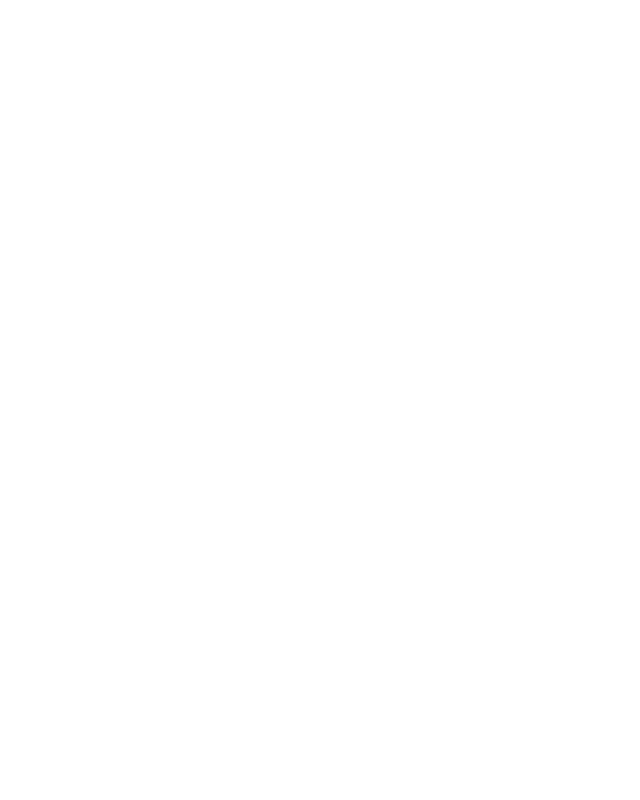
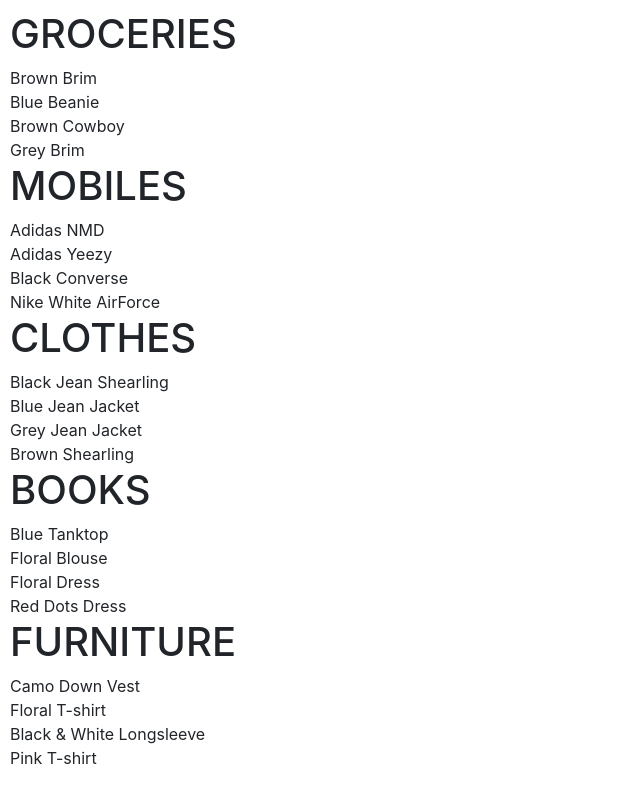
Before and after one commit to Ishaan97/e-commerce-website, a React (Create React App) app: page /shop in a window 1280 px wide. Shown: the whole page, without its empty margins (0-640 px from the left). Built offline with nearby package versions, Linux system fonts and the light colour scheme.

Commit message:
collection preview component

```diff
--- a/src/App.js
+++ b/src/App.js
@@ -3,23 +3,20 @@
 
 
 import HomePage from "./pages/homepage/homepage.component";
+import ShopPage from "./pages/shop/shop.component"
 
 import 'bootstrap/dist/css/bootstrap.min.css';
 import './App.css';
 
 
-const GroceriesPage = () => (
-  <div>
-      <h1>Grocery PAGE</h1>
-  </div>
-)
+
 
 function App() {
   return (
     <div className="body">
       <Switch>
         <Route exact path='/' component={HomePage}/>
-        <Route path='/groceries' component={GroceriesPage}/>
+        <Route path='/shop' component={ShopPage}/>
       </Switch>
     </div>
   );
--- a/src/components/categoryList/categoryList.component.js
+++ b/src/components/categoryList/categoryList.component.js
@@ -20,25 +20,25 @@
                     title:"Mobiles",
                     imageUrl : "https://uswitch-mobiles-contentful.imgix.net/qhi9fkhtpbo3/3N5bH3FCJym48O6AOcM0wO/323220d01f30efd281c2a4a136dd2154/history-of-mobile-phones.jpg",
                     id :2,
-                    linkUrl: "hats"
+                    linkUrl: "groceries"
                 },
                 {
                     title:"Clothes",
                     imageUrl : "https://ensightskills.org/wp-content/uploads/2017/12/fashionable_women_icons_colored_cartoon_design_6830012.jpg",
                     id :3,
-                    linkUrl: "hats"
+                    linkUrl: "groceries"
                 },
                 {
                     title:"Books",
                     imageUrl : "https://images.indianexpress.com/2020/04/books_759.jpg",
                     id :4,
-                    linkUrl: "hats"
+                    linkUrl: "groceries"
                 },
                 {
                     title:"Furniture",
                     imageUrl : "https://hips.hearstapps.com/hmg-prod.s3.amazonaws.com/images/amazon-rivet-furniture-1533048038.jpg",
                     id :5,
-                    linkUrl: "hats"
+                    linkUrl: "groceries"
                 }
             ]
         }
--- /dev/null
+++ b/src/components/collection-preview/collection-preview.component.js
@@ -0,0 +1,31 @@
+import React from "react";
+
+import './collection-preview.styles.css'
+
+class CollectionPreview extends React.Component {
+    render()
+    {
+        const {title, items} = this.props;
+        return (
+        <div className="collection-preview">
+            <div>
+            <h1 className="title">{title.toUpperCase()}</h1>
+                <div className='preview'>
+                    {
+                        items
+                        .filter((item, idx) => idx < 4)
+                        .map((item) => (
+                            <div key={item.id}>{item.name}</div>
+                        ))
+                    }
+
+                </div>
+
+            </div>
+        </div>
+        );
+    }
+
+}
+
+export default CollectionPreview;
--- /dev/null
+++ b/src/pages/shop/shop.component.js
@@ -0,0 +1,32 @@
+import React from "react";
+
+import CollectionPreview from "../../components/collection-preview/collection-preview.component"
+import SHOP_DATA from "./shop.data"
+
+class ShopPage extends React.Component {
+    constructor()
+    {
+        super();
+        this.state = {
+            collections : SHOP_DATA
+        }
+    }
+    render()
+    {
+        const {collections} = this.state;
+        return (
+            <div className="shop-page">
+                {
+                    collections.map(({id, ...otherCollectionProps}) =>(
+                        <CollectionPreview key={id} {...otherCollectionProps} />
+                    ))
+                }
+
+
+            </div>
+
+        );
+    }
+}
+
+export default ShopPage;
--- /dev/null
+++ b/src/pages/shop/shop.data.js
@@ -0,0 +1,249 @@
+const SHOP_DATA = [
+    {
+      id: 1,
+      title: 'Groceries',
+      routeName: 'groceries',
+      items: [
+        {
+          id: 1,
+          name: 'Brown Brim',
+          imageUrl: 'https://i.ibb.co/ZYW3VTp/brown-brim.png',
+          price: 25
+        },
+        {
+          id: 2,
+          name: 'Blue Beanie',
+          imageUrl: 'https://i.ibb.co/ypkgK0X/blue-beanie.png',
+          price: 18
+        },
+        {
+          id: 3,
+          name: 'Brown Cowboy',
+          imageUrl: 'https://i.ibb.co/QdJwgmp/brown-cowboy.png',
+          price: 35
+        },
+        {
+          id: 4,
+          name: 'Grey Brim',
+          imageUrl: 'https://i.ibb.co/RjBLWxB/grey-brim.png',
+          price: 25
+        },
+        {
+          id: 5,
+          name: 'Green Beanie',
+          imageUrl: 'https://i.ibb.co/YTjW3vF/green-beanie.png',
+          price: 18
+        },
+        {
+          id: 6,
+          name: 'Palm Tree Cap',
+          imageUrl: 'https://i.ibb.co/rKBDvJX/palm-tree-cap.png',
+          price: 14
+        },
+        {
+          id: 7,
+          name: 'Red Beanie',
+          imageUrl: 'https://i.ibb.co/bLB646Z/red-beanie.png',
+          price: 18
+        },
+        {
+          id: 8,
+          name: 'Wolf Cap',
+          imageUrl: 'https://i.ibb.co/1f2nWMM/wolf-cap.png',
+          price: 14
+        },
+        {
+          id: 9,
+          name: 'Blue Snapback',
+          imageUrl: 'https://i.ibb.co/X2VJP2W/blue-snapback.png',
+          price: 16
+        }
+      ]
+    },
+    {
+      id: 2,
+      title: 'Mobiles',
+      routeName: 'mobiles',
+      items: [
+        {
+          id: 1,
+          name: 'Adidas NMD',
+          imageUrl: 'https://i.ibb.co/0s3pdnc/adidas-nmd.png',
+          price: 220
+        },
+        {
+          id: 2,
+          name: 'Adidas Yeezy',
+          imageUrl: 'https://i.ibb.co/dJbG1cT/yeezy.png',
+          price: 280
+        },
+        {
+          id: 3,
+          name: 'Black Converse',
+          imageUrl: 'https://i.ibb.co/bPmVXyP/black-converse.png',
+          price: 110
+        },
+        {
+          id: 4,
+          name: 'Nike White AirForce',
+          imageUrl: 'https://i.ibb.co/1RcFPk0/white-nike-high-tops.png',
+          price: 160
+        },
+        {
+          id: 5,
+          name: 'Nike Red High Tops',
+          imageUrl: 'https://i.ibb.co/QcvzydB/nikes-red.png',
+          price: 160
+        },
+        {
+          id: 6,
+          name: 'Nike Brown High Tops',
+          imageUrl: 'https://i.ibb.co/fMTV342/nike-brown.png',
+          price: 160
+        },
+        {
+          id: 7,
+          name: 'Air Jordan Limited',
+          imageUrl: 'https://i.ibb.co/w4k6Ws9/nike-funky.png',
+          price: 190
+        },
+        {
+          id: 8,
+          name: 'Timberlands',
+          imageUrl: 'https://i.ibb.co/Mhh6wBg/timberlands.png',
+          price: 200
+        }
+      ]
+    },
+    {
+      id: 3,
+      title: 'Clothes',
+      routeName: 'clothes',
+      items: [
+        {
+          id: 1,
+          name: 'Black Jean Shearling',
+          imageUrl: 'https://i.ibb.co/XzcwL5s/black-shearling.png',
+          price: 125
+        },
+        {
+          id: 2,
+          name: 'Blue Jean Jacket',
+          imageUrl: 'https://i.ibb.co/mJS6vz0/blue-jean-jacket.png',
+          price: 90
+        },
+        {
+          id: 3,
+          name: 'Grey Jean Jacket',
+          imageUrl: 'https://i.ibb.co/N71k1ML/grey-jean-jacket.png',
+          price: 90
+        },
+        {
+          id: 4,
+          name: 'Brown Shearling',
+          imageUrl: 'https://i.ibb.co/s96FpdP/brown-shearling.png',
+          price: 165
+        },
+        {
+          id: 5,
+          name: 'Tan Trench',
+          imageUrl: 'https://i.ibb.co/M6hHc3F/brown-trench.png',
+          price: 185
+        }
+      ]
+    },
+    {
+      id: 4,
+      title: 'Books',
+      routeName: 'books',
+      items: [
+        {
+          id: 1,
+          name: 'Blue Tanktop',
+          imageUrl: 'https://i.ibb.co/7CQVJNm/blue-tank.png',
+          price: 25
+        },
+        {
+          id: 2,
+          name: 'Floral Blouse',
+          imageUrl: 'https://i.ibb.co/4W2DGKm/floral-blouse.png',
+          price: 20
+        },
+        {
+          id: 3,
+          name: 'Floral Dress',
+          imageUrl: 'https://i.ibb.co/KV18Ysr/floral-skirt.png',
+          price: 80
+        },
+        {
+          id: 4,
+          name: 'Red Dots Dress',
+          imageUrl: 'https://i.ibb.co/N3BN1bh/red-polka-dot-dress.png',
+          price: 80
+        },
+        {
+          id: 5,
+          name: 'Striped Sweater',
+          imageUrl: 'https://i.ibb.co/KmSkMbH/striped-sweater.png',
+          price: 45
+        },
+        {
+          id: 6,
+          name: 'Yellow Track Suit',
+          imageUrl: 'https://i.ibb.co/v1cvwNf/yellow-track-suit.png',
+          price: 135
+        },
+        {
+          id: 7,
+          name: 'White Blouse',
+          imageUrl: 'https://i.ibb.co/qBcrsJg/white-vest.png',
+          price: 20
+        }
+      ]
+    },
+    {
+      id: 5,
+      title: 'Furniture',
+      routeName: 'furniture',
+      items: [
+        {
+          id: 1,
+          name: 'Camo Down Vest',
+          imageUrl: 'https://i.ibb.co/xJS0T3Y/camo-vest.png',
+          price: 325
+        },
+        {
+          id: 2,
+          name: 'Floral T-shirt',
+          imageUrl: 'https://i.ibb.co/qMQ75QZ/floral-shirt.png',
+          price: 20
+        },
+        {
+          id: 3,
+          name: 'Black & White Longsleeve',
+          imageUrl: 'https://i.ibb.co/55z32tw/long-sleeve.png',
+          price: 25
+        },
+        {
+          id: 4,
+          name: 'Pink T-shirt',
+          imageUrl: 'https://i.ibb.co/RvwnBL8/pink-shirt.png',
+          price: 25
+        },
+        {
+          id: 5,
+          name: 'Jean Long Sleeve',
+          imageUrl: 'https://i.ibb.co/VpW4x5t/roll-up-jean-shirt.png',
+          price: 40
+        },
+        {
+          id: 6,
+          name: 'Burgundy T-shirt',
+          imageUrl: 'https://i.ibb.co/mh3VM1f/polka-dot-shirt.png',
+          price: 25
+        }
+      ]
+    }
+  ]
+
+  export default SHOP_DATA;
```
Also changed, not shown: src/components/collection-preview/collection-preview.styles.css (added).
